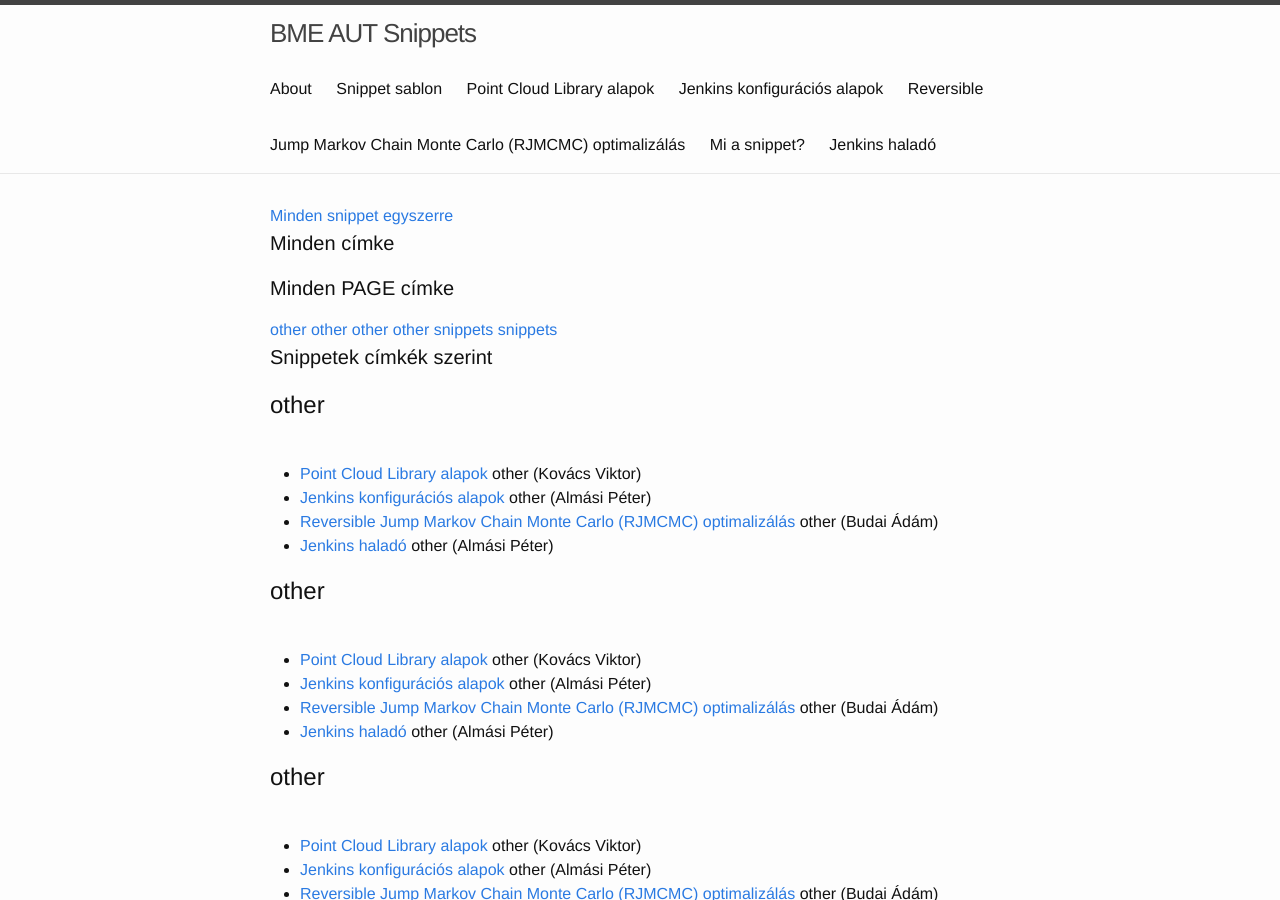
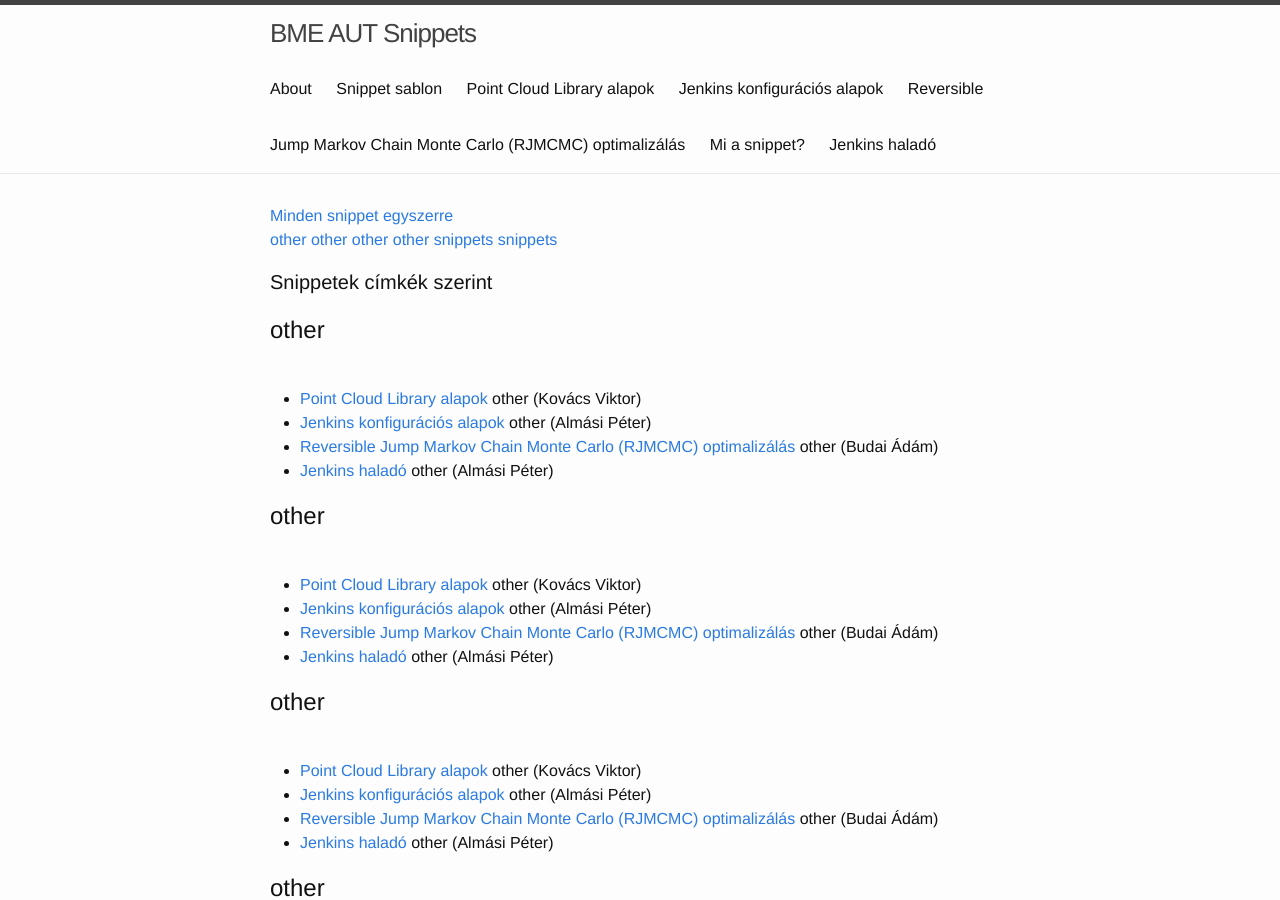
Before and after one commit to csorbakristof/testsnippets, a Jekyll site: the page built from myNewBlog/index.html, in a window 1280 px wide and 900 px high. Built offline with Jekyll 4.4.1, drawn with Linux system fonts in a browser that asks for light colours.

Commit message:
small fixes

```diff
--- a/myNewBlog/index.html
+++ b/myNewBlog/index.html
@@ -4,12 +4,7 @@ layout: default
 
 <div class="home">
 
-  <a href="{{ "/fullList.html" | prepend: site.baseurl }}">Minden snippet egyszerre</a>
-
-  <h1 class="page-heading">Minden címke</h1>
-
-
-  <h1 class="page-heading">Minden PAGE címke</h1>
+  <a href="{{ "/fullList.html" | prepend: site.baseurl }}">Minden snippet egyszerre</a><p/>
 
   {% capture allTags %}
   {% for p in site.pages %} {% for t in p.tags %} {{t}} {% endfor %} {% endfor %}
```
